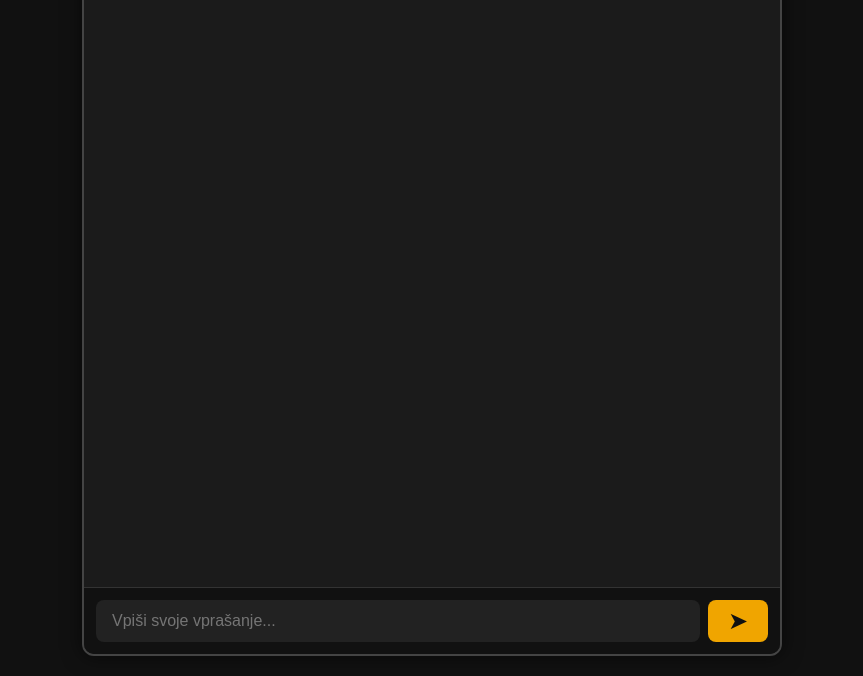
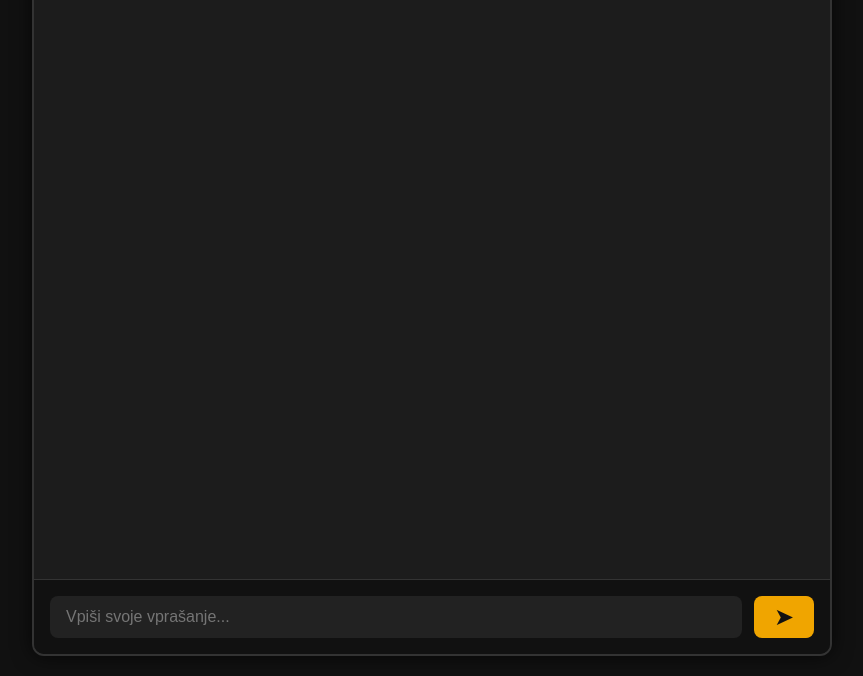
Before and after one commit to Valoran1/Valoran317, a plain HTML site: page index.html in a window 1280 px wide. Shown: the part 124-800 px from the top of the page, without its empty margins (208-1071 px from the left). Drawn offline with Linux system fonts and the light colour scheme.

Commit message:
Update style.css

```diff
--- a/style.css
+++ b/style.css
@@ -5,9 +5,9 @@
 }
 
 body {
+  font-family: 'Segoe UI', sans-serif;
   background-color: #111;
   color: #f5f5f5;
-  font-family: 'Segoe UI', sans-serif;
   display: flex;
   justify-content: center;
   align-items: center;
@@ -15,21 +15,23 @@ body {
 }
 
 .container {
-  width: 100%;
-  max-width: 700px;
-  height: 95vh;
   display: flex;
   flex-direction: column;
-  border: 2px solid #444;
+  justify-content: space-between;
+  width: 100%;
+  max-width: 800px;
+  height: 95vh;
+  background-color: #1a1a1a;
+  border: 2px solid #333;
   border-radius: 12px;
+  box-shadow: 0 0 20px rgba(0, 0, 0, 0.7);
   overflow: hidden;
-  background-color: #1b1b1b;
-  box-shadow: 0 0 20px rgba(0,0,0,0.6);
 }
 
 header {
   padding: 1rem;
   text-align: center;
+  background-color: #111;
   border-bottom: 1px solid #333;
 }
 
@@ -47,51 +49,54 @@ h1 {
 
 .chat-box {
   flex: 1;
+  padding: 1rem;
   overflow-y: auto;
-  padding: 1rem;
+  background-color: #1c1c1c;
+  display: flex;
+  flex-direction: column;
+  gap: 1rem;
 }
 
 .message {
-  margin-bottom: 1rem;
+  max-width: 80%;
+  word-wrap: break-word;
+  padding: 0.75rem 1rem;
+  border-radius: 8px;
   line-height: 1.5;
-  word-wrap: break-word;
 }
 
 .message.user {
-  text-align: right;
-  color: #00bcd4;
+  align-self: flex-end;
+  background-color: #004d66;
+  color: #fff;
 }
 
 .message.valoran {
-  text-align: left;
+  align-self: flex-start;
+  background-color: #222;
   color: #f5f5f5;
-  background-color: #222;
-  padding: 0.75rem 1rem;
-  border-radius: 8px;
-  display: inline-block;
-  max-width: 80%;
 }
 
 .chat-form {
   display: flex;
+  padding: 1rem;
   border-top: 1px solid #333;
-  padding: 0.75rem;
   background-color: #111;
 }
 
 .chat-form input {
   flex: 1;
   padding: 0.75rem 1rem;
+  font-size: 1rem;
+  border-radius: 8px;
   border: none;
-  border-radius: 8px;
-  font-size: 1rem;
   background-color: #222;
-  color: #f5f5f5;
+  color: #fff;
   outline: none;
 }
 
 .chat-form button {
-  margin-left: 0.5rem;
+  margin-left: 0.75rem;
   padding: 0 1.25rem;
   font-size: 1.5rem;
   background-color: #f0a500;
@@ -99,9 +104,21 @@ h1 {
   border: none;
   border-radius: 8px;
   cursor: pointer;
-  transition: background-color 0.2s ease;
+  transition: background-color 0.3s ease;
 }
 
 .chat-form button:hover {
-  background-color: #ffc107;
+  background-color: #ffb300;
 }
+
+/* Scrollbar styling (neobvezno, a lepo) */
+.chat-box::-webkit-scrollbar {
+  width: 8px;
+}
+.chat-box::-webkit-scrollbar-thumb {
+  background-color: #444;
+  border-radius: 4px;
+}
+.chat-box::-webkit-scrollbar-thumb:hover {
+  background-color: #666;
+}
```
